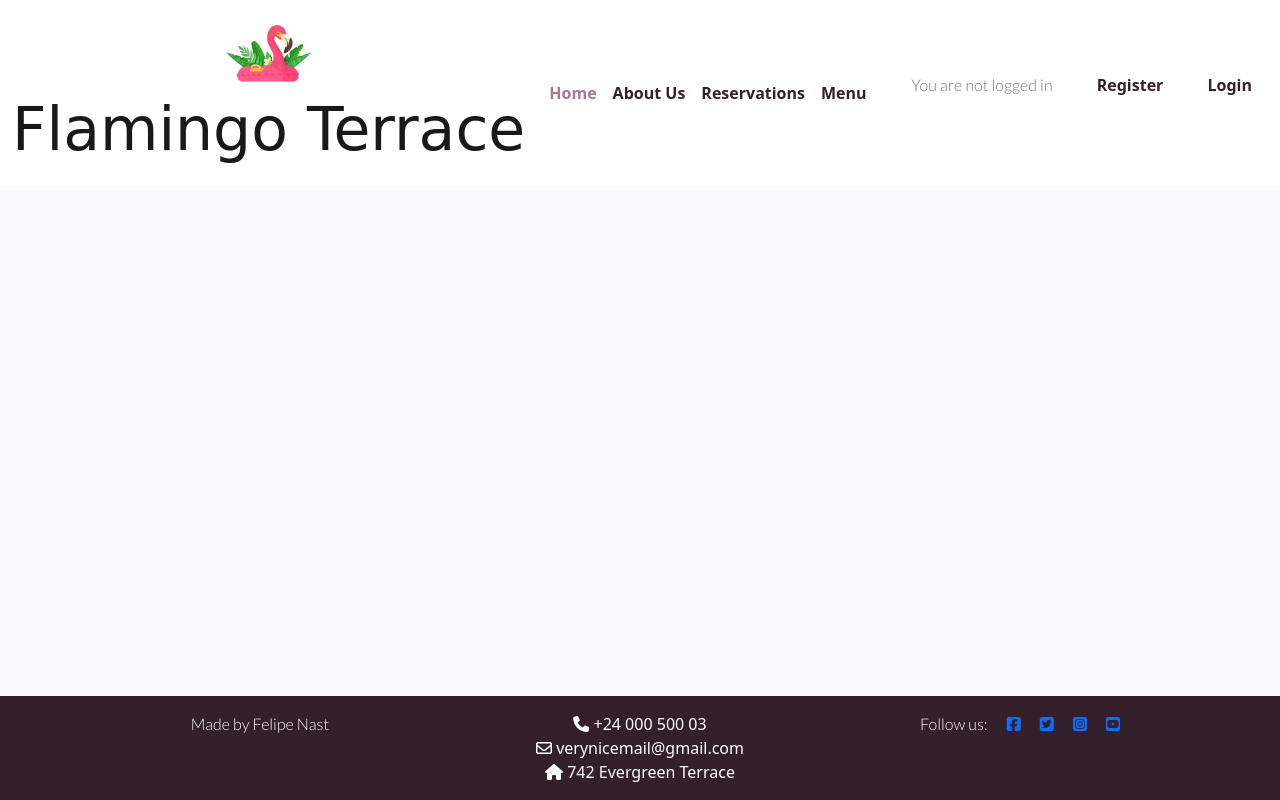
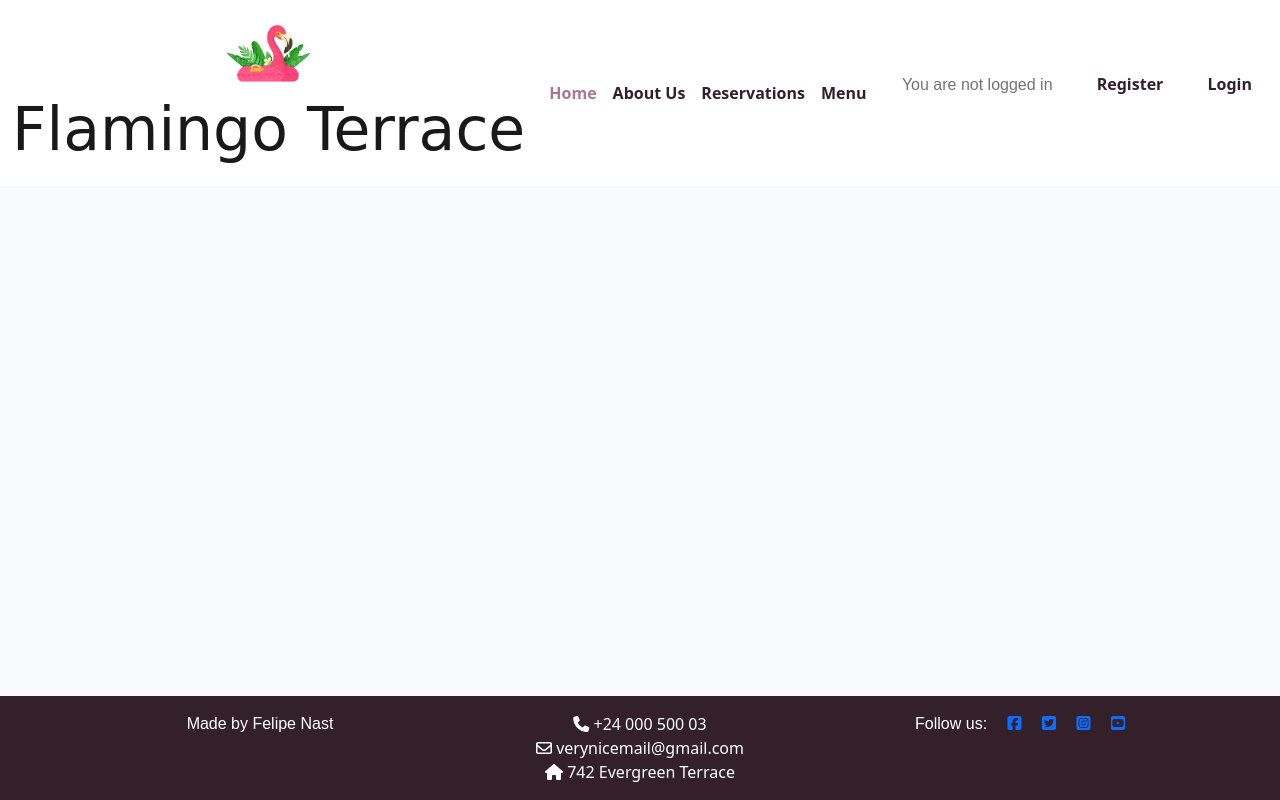
Before and after one commit to fenasti/restaurant-ci-project, a Django app: page / in a window 1280 px wide. Run offline with Django 4.2, Linux system fonts and the light colour scheme; data that the repository does not hold is empty; some libraries are stand-ins or nearby versions; some web fonts are replaced.

Commit message:
delete unused elements

```diff
--- a/static/css/style.css
+++ b/static/css/style.css
@@ -18,7 +18,7 @@ h3 {
 }
 
 p {
-    font-family: Lato, Roboto, sans-serif;
+    font-family: Arial, Helvetica, sans-serif;
 }
 
 a {
--- a/templates/base.html
+++ b/templates/base.html
@@ -15,9 +15,6 @@
     <meta name="viewport" content="width=device-width, initial-scale=1" />
 
     <!-- Google Fonts CSS -->
-    <link rel="preconnect" href="https://fonts.gstatic.com">
-    <link href="https://fonts.googleapis.com/css2?family=Roboto:wght@300&display=swap" rel="stylesheet">
-    <link href="https://fonts.googleapis.com/css2?family=Lato:wght@300;700&display=swap" rel="stylesheet">
     <link rel="preconnect" href="https://fonts.googleapis.com">
     <link rel="preconnect" href="https://fonts.gstatic.com" crossorigin>
     <link href="https://fonts.googleapis.com/css2?family=Qwitcher+Grypen&display=swap" rel="stylesheet">
```
